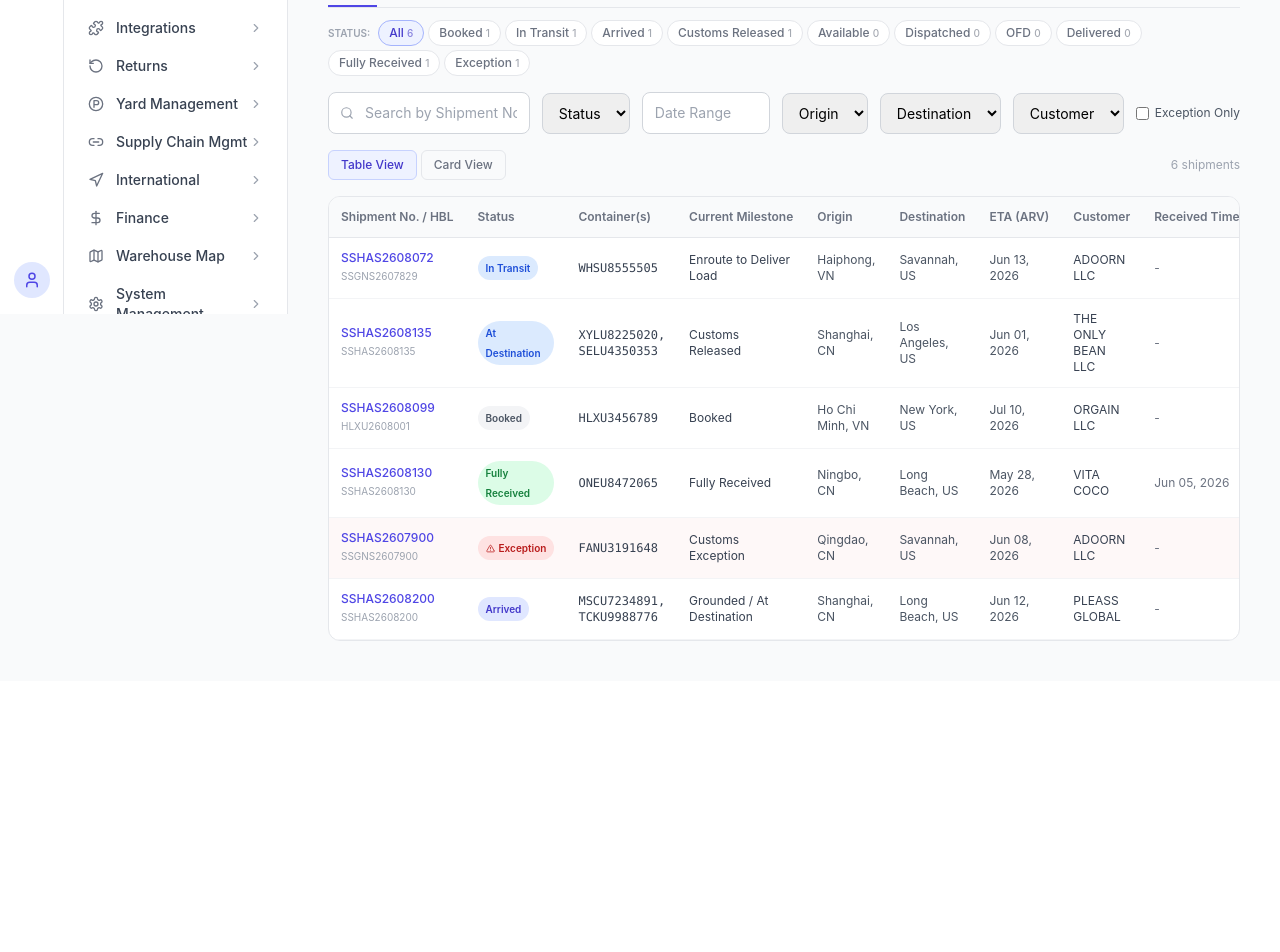
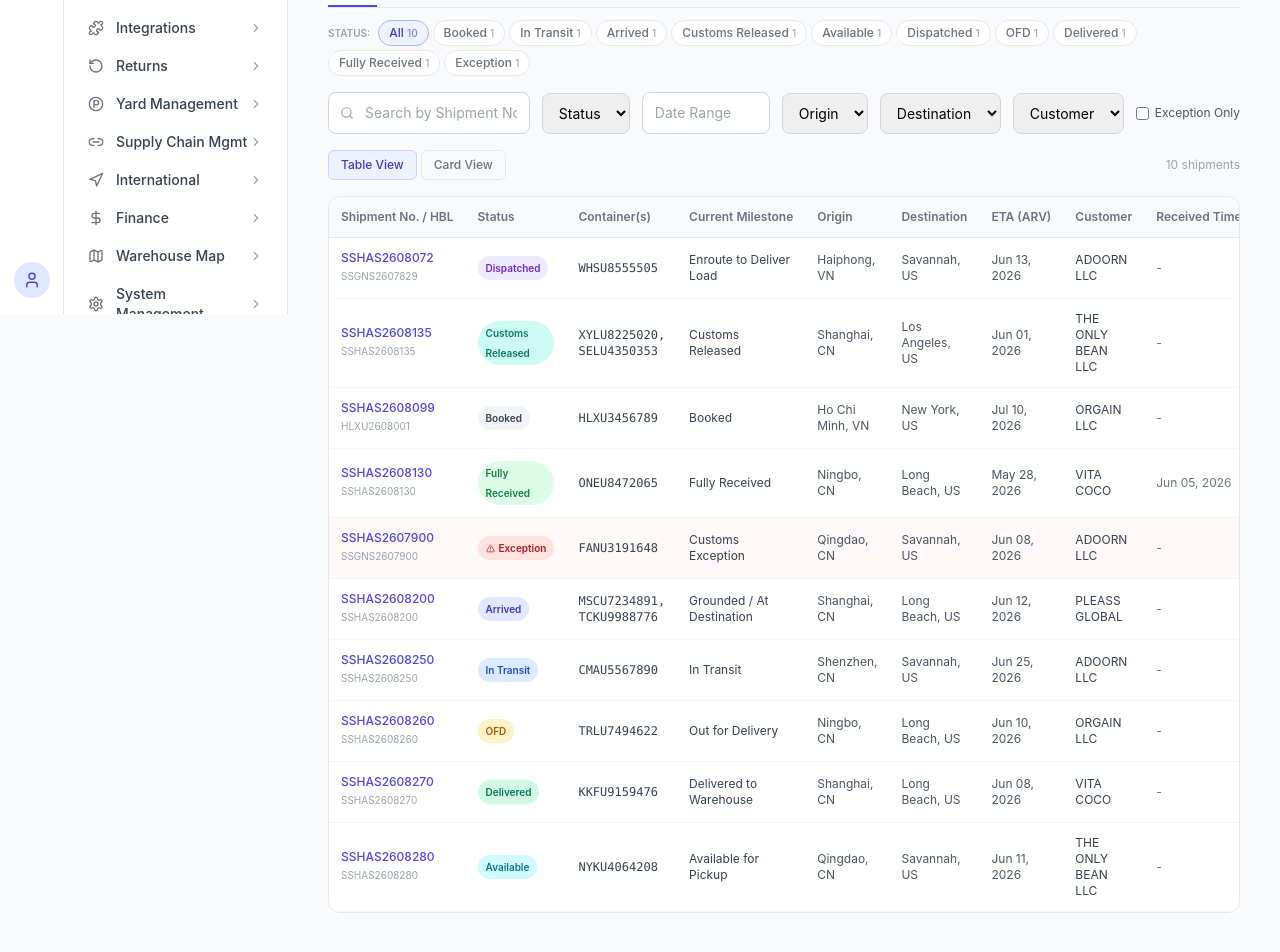
Before and after one commit to WYJade/CP-Announcement-management, a React (Vite) app: page /international/tracking in a window 1280 px wide. Shown: the part 486-1438 px from the top of the page. Before the commit the page ends 1167 px from the top, so only its background shows below. Built offline with nearby package versions, Linux system fonts and the light colour scheme.

Commit message:
feat: unified status system - phase tabs and status pills always consistent, 10 statuses

```diff
--- a/src/components/International/IntlTracking.tsx
+++ b/src/components/International/IntlTracking.tsx
@@ -19,36 +19,63 @@ interface TrackingRecord {
   lastUpdated: string
   hasException: boolean
   exceptionNote?: string
-  phase: 'ocean' | 'customs' | 'drayage' | 'warehouse' | 'exception'
 }
 
 const TRACKING_DATA: TrackingRecord[] = [
-  { id: 'SSGNS2607829', shipmentNo: 'SSHAS2608072', hbl: 'SSGNS2607829', status: 'In Transit', containers: ['WHSU8555505'], currentMilestone: 'Enroute to Deliver Load', origin: 'Haiphong, VN', destination: 'Savannah, US', eta: 'Jun 13, 2026', customer: 'ADOORN LLC', receivedTime: '-', lastUpdated: 'Jun 15, 2026 08:30', hasException: false, phase: 'drayage' },
-  { id: 'SSHAS2608135', shipmentNo: 'SSHAS2608135', hbl: 'SSHAS2608135', status: 'At Destination', containers: ['XYLU8225020', 'SELU4350353'], currentMilestone: 'Customs Released', origin: 'Shanghai, CN', destination: 'Los Angeles, US', eta: 'Jun 01, 2026', customer: 'THE ONLY BEAN LLC', receivedTime: '-', lastUpdated: 'Jun 14, 2026 14:20', hasException: false, phase: 'customs' },
-  { id: 'HLXU2608001', shipmentNo: 'SSHAS2608099', hbl: 'HLXU2608001', status: 'Booked', containers: ['HLXU3456789'], currentMilestone: 'Booked', origin: 'Ho Chi Minh, VN', destination: 'New York, US', eta: 'Jul 10, 2026', customer: 'ORGAIN LLC', receivedTime: '-', lastUpdated: 'Jun 10, 2026 09:00', hasException: false, phase: 'ocean' },
-  { id: 'SSHAS2608130', shipmentNo: 'SSHAS2608130', hbl: 'SSHAS2608130', status: 'Fully Received', containers: ['ONEU8472065'], currentMilestone: 'Fully Received', origin: 'Ningbo, CN', destination: 'Long Beach, US', eta: 'May 28, 2026', customer: 'VITA COCO', receivedTime: 'Jun 05, 2026', lastUpdated: 'Jun 05, 2026 16:45', hasException: false, phase: 'warehouse' },
-  { id: 'SSGNS2607900', shipmentNo: 'SSHAS2607900', hbl: 'SSGNS2607900', status: 'Exception', containers: ['FANU3191648'], currentMilestone: 'Customs Exception', origin: 'Qingdao, CN', destination: 'Savannah, US', eta: 'Jun 08, 2026', customer: 'ADOORN LLC', receivedTime: '-', lastUpdated: 'Jun 12, 2026 11:15', hasException: true, exceptionNote: 'CBP hold - document mismatch', phase: 'exception' },
-  { id: 'SSHAS2608200', shipmentNo: 'SSHAS2608200', hbl: 'SSHAS2608200', status: 'Arrived', containers: ['MSCU7234891', 'TCKU9988776'], currentMilestone: 'Grounded / At Destination', origin: 'Shanghai, CN', destination: 'Long Beach, US', eta: 'Jun 12, 2026', customer: 'PLEASS GLOBAL', receivedTime: '-', lastUpdated: 'Jun 13, 2026 07:00', hasException: false, phase: 'customs' },
+  { id: 'SSGNS2607829', shipmentNo: 'SSHAS2608072', hbl: 'SSGNS2607829', status: 'Dispatched', containers: ['WHSU8555505'], currentMilestone: 'Enroute to Deliver Load', origin: 'Haiphong, VN', destination: 'Savannah, US', eta: 'Jun 13, 2026', customer: 'ADOORN LLC', receivedTime: '-', lastUpdated: 'Jun 15, 2026 08:30', hasException: false },
+  { id: 'SSHAS2608135', shipmentNo: 'SSHAS2608135', hbl: 'SSHAS2608135', status: 'Customs Released', containers: ['XYLU8225020', 'SELU4350353'], currentMilestone: 'Customs Released', origin: 'Shanghai, CN', destination: 'Los Angeles, US', eta: 'Jun 01, 2026', customer: 'THE ONLY BEAN LLC', receivedTime: '-', lastUpdated: 'Jun 14, 2026 14:20', hasException: false },
+  { id: 'HLXU2608001', shipmentNo: 'SSHAS2608099', hbl: 'HLXU2608001', status: 'Booked', containers: ['HLXU3456789'], currentMilestone: 'Booked', origin: 'Ho Chi Minh, VN', destination: 'New York, US', eta: 'Jul 10, 2026', customer: 'ORGAIN LLC', receivedTime: '-', lastUpdated: 'Jun 10, 2026 09:00', hasException: false },
+  { id: 'SSHAS2608130', shipmentNo: 'SSHAS2608130', hbl: 'SSHAS2608130', status: 'Fully Received', containers: ['ONEU8472065'], currentMilestone: 'Fully Received', origin: 'Ningbo, CN', destination: 'Long Beach, US', eta: 'May 28, 2026', customer: 'VITA COCO', receivedTime: 'Jun 05, 2026', lastUpdated: 'Jun 05, 2026 16:45', hasException: false },
+  { id: 'SSGNS2607900', shipmentNo: 'SSHAS2607900', hbl: 'SSGNS2607900', status: 'Exception', containers: ['FANU3191648'], currentMilestone: 'Customs Exception', origin: 'Qingdao, CN', destination: 'Savannah, US', eta: 'Jun 08, 2026', customer: 'ADOORN LLC', receivedTime: '-', lastUpdated: 'Jun 12, 2026 11:15', hasException: true, exceptionNote: 'CBP hold - document mismatch' },
+  { id: 'SSHAS2608200', shipmentNo: 'SSHAS2608200', hbl: 'SSHAS2608200', status: 'Arrived', containers: ['MSCU7234891', 'TCKU9988776'], currentMilestone: 'Grounded / At Destination', origin: 'Shanghai, CN', destination: 'Long Beach, US', eta: 'Jun 12, 2026', customer: 'PLEASS GLOBAL', receivedTime: '-', lastUpdated: 'Jun 13, 2026 07:00', hasException: false },
+  { id: 'SSHAS2608250', shipmentNo: 'SSHAS2608250', hbl: 'SSHAS2608250', status: 'In Transit', containers: ['CMAU5567890'], currentMilestone: 'In Transit', origin: 'Shenzhen, CN', destination: 'Savannah, US', eta: 'Jun 25, 2026', customer: 'ADOORN LLC', receivedTime: '-', lastUpdated: 'Jun 14, 2026 10:00', hasException: false },
+  { id: 'SSHAS2608260', shipmentNo: 'SSHAS2608260', hbl: 'SSHAS2608260', status: 'OFD', containers: ['TRLU7494622'], currentMilestone: 'Out for Delivery', origin: 'Ningbo, CN', destination: 'Long Beach, US', eta: 'Jun 10, 2026', customer: 'ORGAIN LLC', receivedTime: '-', lastUpdated: 'Jun 15, 2026 06:00', hasException: false },
+  { id: 'SSHAS2608270', shipmentNo: 'SSHAS2608270', hbl: 'SSHAS2608270', status: 'Delivered', containers: ['KKFU9159476'], currentMilestone: 'Delivered to Warehouse', origin: 'Shanghai, CN', destination: 'Long Beach, US', eta: 'Jun 08, 2026', customer: 'VITA COCO', receivedTime: '-', lastUpdated: 'Jun 14, 2026 15:30', hasException: false },
+  { id: 'SSHAS2608280', shipmentNo: 'SSHAS2608280', hbl: 'SSHAS2608280', status: 'Available', containers: ['NYKU4064208'], currentMilestone: 'Available for Pickup', origin: 'Qingdao, CN', destination: 'Savannah, US', eta: 'Jun 11, 2026', customer: 'THE ONLY BEAN LLC', receivedTime: '-', lastUpdated: 'Jun 13, 2026 12:00', hasException: false },
 ]
 
 function statusColor(status: string) {
   if (status === 'Exception') return 'bg-red-100 text-red-700'
-  if (status === 'Fully Received' || status === 'Delivered') return 'bg-green-100 text-green-700'
-  if (status === 'In Transit' || status === 'At Destination') return 'bg-blue-100 text-blue-700'
+  if (status === 'Fully Received') return 'bg-green-100 text-green-700'
+  if (status === 'Delivered') return 'bg-emerald-100 text-emerald-700'
+  if (status === 'In Transit') return 'bg-blue-100 text-blue-700'
   if (status === 'Arrived') return 'bg-indigo-100 text-indigo-700'
   if (status === 'Customs Released') return 'bg-teal-100 text-teal-700'
+  if (status === 'Available') return 'bg-cyan-100 text-cyan-700'
+  if (status === 'Dispatched') return 'bg-violet-100 text-violet-700'
+  if (status === 'OFD') return 'bg-amber-100 text-amber-700'
+  if (status === 'Booked') return 'bg-gray-100 text-gray-700'
   return 'bg-gray-100 text-gray-600'
 }
 
-// ─── Phase-Status Mapping ─────────────────────────────────────────────────────
+// ─── Unified Status System ───────────────────────────────────────────────────
+// Each status belongs to exactly ONE phase. Phase tabs filter by phase.
+// Status pills filter by individual status. Both are always consistent.
 
-const PHASE_STATUS_MAP: Record<string, string[]> = {
-  all: ['All', 'Booked', 'In Transit', 'Arrived', 'Customs Released', 'Available', 'Dispatched', 'OFD', 'Delivered', 'Fully Received', 'Exception'],
-  ocean: ['Booked', 'At Origin', 'In Transit'],
-  customs: ['Arrived', 'Customs Filed', 'Customs Released', 'Customs Exception'],
-  drayage: ['Available', 'Dispatched', 'Enroute to Deliver Load', 'Arrived at Deliver Load', 'Dropped-Loaded'],
-  warehouse: ['Warehouse Receiving', 'Partially Received', 'Fully Received'],
-  exception: ['Exception', 'Customs Exception', 'Hold'],
+const UNIFIED_STATUSES = ['Booked', 'In Transit', 'Arrived', 'Customs Released', 'Available', 'Dispatched', 'OFD', 'Delivered', 'Fully Received', 'Exception'] as const
+
+// Which phase does each status belong to?
+const STATUS_TO_PHASE: Record<string, string> = {
+  'Booked': 'ocean',
+  'In Transit': 'ocean',
+  'Arrived': 'ocean',
+  'Customs Released': 'customs',
+  'Available': 'drayage',
+  'Dispatched': 'drayage',
+  'OFD': 'drayage',
+  'Delivered': 'drayage',
+  'Fully Received': 'warehouse',
+  'Exception': 'exception',
+}
+
+// Which statuses belong to each phase?
+const PHASE_STATUSES: Record<string, string[]> = {
+  all: [...UNIFIED_STATUSES],
+  ocean: ['Booked', 'In Transit', 'Arrived'],
+  customs: ['Customs Released'],
+  drayage: ['Available', 'Dispatched', 'OFD', 'Delivered'],
+  warehouse: ['Fully Received'],
+  exception: ['Exception'],
 }
 
 const PHASE_TABS = [
@@ -70,13 +97,16 @@ export default function IntlTracking() {
   const [viewMode, setViewMode] = useState<'table' | 'card'>('table')
 
   // Get statuses for current phase
-  const availableStatuses = PHASE_STATUS_MAP[phaseTab] || PHASE_STATUS_MAP.all
+  const availableStatuses = PHASE_STATUSES[phaseTab] || PHASE_STATUSES.all
 
   const filtered = TRACKING_DATA.filter(t => {
-    // Phase filter
-    if (phaseTab !== 'all' && t.phase !== phaseTab) return false
+    // Phase filter: check if the record's status belongs to the selected phase
+    if (phaseTab !== 'all') {
+      const phaseStatuses = PHASE_STATUSES[phaseTab]
+      if (!phaseStatuses.includes(t.status)) return false
+    }
     // Status filter
-    if (statusFilter !== 'All' && t.status !== statusFilter && t.currentMilestone !== statusFilter) return false
+    if (statusFilter !== 'All' && t.status !== statusFilter) return false
     // Search
     if (search) {
       const q = search.toLowerCase()
@@ -92,6 +122,16 @@ export default function IntlTracking() {
     setStatusFilter('All')
   }
 
+  // When status is clicked, also sync the phase tab
+  const handleStatusClick = (status: string) => {
+    setStatusFilter(status)
+    if (status === 'All') return
+    const belongsToPhase = STATUS_TO_PHASE[status]
+    if (belongsToPhase && phaseTab !== 'all' && phaseTab !== belongsToPhase) {
+      setPhaseTab('all') // switch to All if clicking a status from another phase
+    }
+  }
+
   return (
     <div className="p-6">
       <h1 className="text-2xl font-bold text-gray-900 mb-1">End-to-End Tracking</h1>
@@ -105,22 +145,24 @@ export default function IntlTracking() {
               phaseTab === tab.key ? 'border-primary-600 text-primary-600' : 'border-transparent text-gray-500 hover:text-gray-700'
             }`}>
             {tab.label}
-            {tab.key === 'exception' && TRACKING_DATA.filter(t => t.hasException).length > 0 && (
-              <span className="ml-1.5 bg-red-500 text-white text-[9px] font-bold px-1.5 rounded-full">{TRACKING_DATA.filter(t => t.hasException).length}</span>
+            {tab.key === 'exception' && TRACKING_DATA.filter(t => t.status === 'Exception').length > 0 && (
+              <span className="ml-1.5 bg-red-500 text-white text-[9px] font-bold px-1.5 rounded-full">{TRACKING_DATA.filter(t => t.status === 'Exception').length}</span>
             )}
           </button>
         ))}
       </div>
 
-      {/* Status pills — dynamically linked to selected phase */}
+      {/* Status pills — unified with phase, always consistent */}
       <div className="flex gap-1 mb-4 flex-wrap items-center">
         <span className="text-[10px] text-gray-400 mr-1 uppercase font-semibold">Status:</span>
+        <button onClick={() => handleStatusClick('All')}
+          className={`px-2.5 py-1 text-xs font-medium rounded-full border transition-colors ${statusFilter === 'All' ? 'bg-primary-50 border-primary-300 text-primary-700' : 'bg-white border-gray-200 text-gray-500 hover:bg-gray-50'}`}>
+          All <span className="text-[10px] opacity-60">{phaseTab === 'all' ? TRACKING_DATA.length : TRACKING_DATA.filter(t => availableStatuses.includes(t.status)).length}</span>
+        </button>
         {availableStatuses.map(s => {
-          const count = s === 'All'
-            ? (phaseTab === 'all' ? TRACKING_DATA.length : TRACKING_DATA.filter(t => t.phase === phaseTab).length)
-            : TRACKING_DATA.filter(t => t.status === s || t.currentMilestone === s).length
+          const count = TRACKING_DATA.filter(t => t.status === s).length
           return (
-            <button key={s} onClick={() => setStatusFilter(s)}
+            <button key={s} onClick={() => handleStatusClick(s)}
               className={`px-2.5 py-1 text-xs font-medium rounded-full border transition-colors ${
                 statusFilter === s ? 'bg-primary-50 border-primary-300 text-primary-700' : 'bg-white border-gray-200 text-gray-500 hover:bg-gray-50'
               }`}>
```
